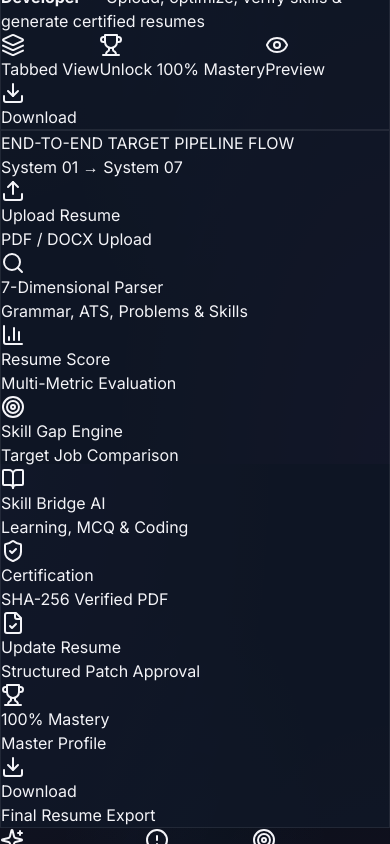
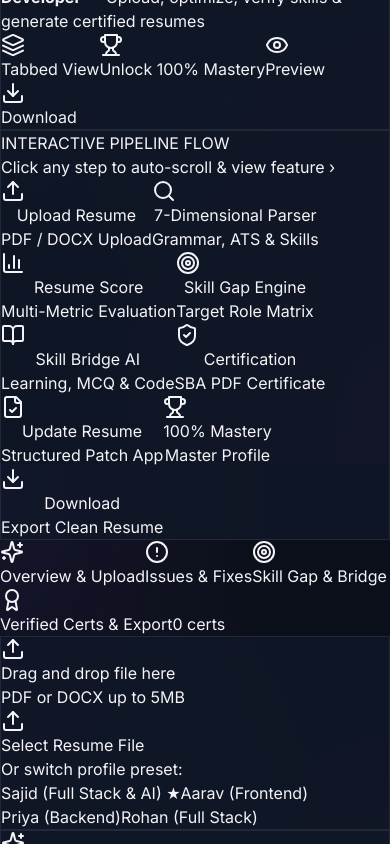
Before and after one commit to sajidahmedofficial/my-project, a React (Vite) app: page / in a window 390 px wide. Shown: the part 4600-5444 px from the top of the page. Built offline with nearby package versions, Linux system fonts and the light colour scheme; no server answers; the database is empty.

Commit message:
feat(navigation): make pipeline flow interactive with auto-scroll and quick jump actions

```diff
--- a/src/components/resume/TargetPipelineFlow.jsx
+++ b/src/components/resume/TargetPipelineFlow.jsx
@@ -1,49 +1,65 @@
-// agent-notes: { ctx: "Interactive target flow diagram banner illustrating the end-to-end SkillBridge AI candidate progression pipeline", deps: ["react", "lucide-react"], state: "active", last: "anti@2026-08-06" }
+// agent-notes: { ctx: "Interactive clickable target pipeline flow with auto-scroll and tab-jump triggers", deps: ["react", "lucide-react"], state: "active", last: "anti@2026-08-20" }
 import React from 'react';
 import { Upload, Search, BarChart3, Target, BookOpen, ShieldCheck, FileCheck, Trophy, Download, ChevronRight } from 'lucide-react';
 
-export default function TargetPipelineFlow({ currentStage = 1 }) {
+export default function TargetPipelineFlow({ currentStage = 1, onStepClick }) {
   const steps = [
-    { num: 1, label: "Upload Resume", icon: Upload, desc: "PDF / DOCX Upload" },
-    { num: 2, label: "7-Dimensional Parser", icon: Search, desc: "Grammar, ATS, Problems & Skills" },
-    { num: 3, label: "Resume Score", icon: BarChart3, desc: "Multi-Metric Evaluation" },
-    { num: 4, label: "Skill Gap Engine", icon: Target, desc: "Target Job Comparison" },
-    { num: 5, label: "Skill Bridge AI", icon: BookOpen, desc: "Learning, MCQ & Coding" },
-    { num: 6, label: "Certification", icon: ShieldCheck, desc: "SHA-256 Verified PDF" },
-    { num: 7, label: "Update Resume", icon: FileCheck, desc: "Structured Patch Approval" },
-    { num: 8, label: "100% Mastery", icon: Trophy, desc: "Master Profile" },
-    { num: 9, label: "Download", icon: Download, desc: "Final Resume Export" }
+    { num: 1, label: "Upload Resume", icon: Upload, desc: "PDF / DOCX Upload", tab: 'overview', targetId: 'upload-section' },
+    { num: 2, label: "7-Dimensional Parser", icon: Search, desc: "Grammar, ATS & Skills", tab: 'overview', targetId: 'analysis-summary' },
+    { num: 3, label: "Resume Score", icon: BarChart3, desc: "Multi-Metric Evaluation", tab: 'overview', targetId: 'score-cards' },
+    { num: 4, label: "Skill Gap Engine", icon: Target, desc: "Target Role Matrix", tab: 'skills', targetId: 'skill-gap-section' },
+    { num: 5, label: "Skill Bridge AI", icon: BookOpen, desc: "Learning, MCQ & Code", tab: 'skills', targetId: 'skill-bridge-section' },
+    { num: 6, label: "Certification", icon: ShieldCheck, desc: "SBA PDF Certificate", tab: 'certs', targetId: 'certificates-section' },
+    { num: 7, label: "Update Resume", icon: FileCheck, desc: "Structured Patch App", tab: 'issues', targetId: 'problems-section' },
+    { num: 8, label: "100% Mastery", icon: Trophy, desc: "Master Profile", tab: 'certs', targetId: 'mastery-section' },
+    { num: 9, label: "Download", icon: Download, desc: "Export Clean Resume", tab: 'certs', targetId: 'download-section' }
   ];
 
+  const handleClick = (step) => {
+    if (onStepClick) {
+      onStepClick(step);
+    }
+  };
+
   return (
-    <div className="glass rounded-2xl p-5 border border-gray-800 space-y-3 bg-gray-950/60">
+    <div className="glass rounded-2xl p-4 border border-gray-800 space-y-2.5 bg-gray-950/70">
       <div className="flex items-center justify-between">
         <h3 className="text-xs font-black text-gray-300 uppercase tracking-widest flex items-center gap-2">
-          <span className="w-2 h-2 rounded-full bg-emerald-400 animate-pulse" /> END-TO-END TARGET PIPELINE FLOW
+          <span className="w-2 h-2 rounded-full bg-emerald-400 animate-pulse" /> INTERACTIVE PIPELINE FLOW
         </h3>
-        <span className="text-[10px] text-gray-500 font-mono">System 01 → System 07</span>
+        <span className="text-[10px] text-accent-purple font-semibold">Click any step to auto-scroll & view feature ›</span>
       </div>
 
-      <div className="grid grid-cols-3 sm:grid-cols-5 md:grid-cols-9 gap-1.5 pt-1">
-        {steps.map((st, i) => {
+      <div className="grid grid-cols-3 sm:grid-cols-5 md:grid-cols-9 gap-1.5 pt-0.5">
+        {steps.map((st) => {
           const Icon = st.icon;
+          const isCurrent = st.num === currentStage;
+          const isPassed = st.num < currentStage;
+
           return (
-            <div
+            <button
               key={st.num}
-              className={`p-2.5 rounded-xl text-center space-y-1.5 border transition-all ${
-                st.num === currentStage
-                  ? 'bg-accent-purple/20 border-accent-purple text-white shadow-lg shadow-accent-purple/10'
-                  : st.num < currentStage
-                  ? 'bg-emerald-500/10 border-emerald-500/30 text-emerald-400'
-                  : 'bg-gray-900/40 border-gray-800 text-gray-400'
+              onClick={() => handleClick(st)}
+              className={`p-2.5 rounded-xl text-center space-y-1.5 border transition-all cursor-pointer group hover:scale-[1.03] active:scale-95 ${
+                isCurrent
+                  ? 'bg-accent-purple/20 border-accent-purple text-white shadow-lg shadow-accent-purple/15 ring-1 ring-accent-purple/50'
+                  : isPassed
+                  ? 'bg-emerald-500/10 border-emerald-500/30 text-emerald-400 hover:bg-emerald-500/20'
+                  : 'bg-gray-900/60 border-gray-800 text-gray-400 hover:border-gray-700 hover:text-white'
               }`}
             >
-              <div className="w-7 h-7 rounded-lg bg-gray-950 border border-gray-800 flex items-center justify-center mx-auto text-xs font-black">
+              <div className={`w-7 h-7 rounded-lg flex items-center justify-center mx-auto text-xs font-black transition-all ${
+                isCurrent
+                  ? 'bg-accent-purple text-white shadow-md'
+                  : isPassed
+                  ? 'bg-emerald-500/20 text-emerald-400 border border-emerald-500/30'
+                  : 'bg-gray-950 border border-gray-800 text-gray-400 group-hover:text-white'
+              }`}>
                 <Icon className="w-3.5 h-3.5" />
               </div>
               <div className="text-[10px] font-extrabold truncate leading-tight">{st.label}</div>
               <div className="text-[8px] text-gray-500 hidden lg:block truncate">{st.desc}</div>
-            </div>
+            </button>
           );
         })}
       </div>
--- a/src/pages/ResumeAnalyzer.jsx
+++ b/src/pages/ResumeAnalyzer.jsx
@@ -439,6 +439,20 @@ APPLIED RESUME IMPROVEMENTS:
 
   const currentStage = is100PercentComplete ? 9 : (pendingSuggestion ? 7 : (verifyingSkillName ? 5 : (selectedFile ? 3 : 1)));
 
+  const handleStepClick = (step) => {
+    if (step.tab) {
+      setActiveTab(step.tab);
+    }
+    setTimeout(() => {
+      const el = document.getElementById(step.targetId);
+      if (el) {
+        el.scrollIntoView({ behavior: 'smooth', block: 'start' });
+      } else {
+        window.scrollBy({ top: 380, behavior: 'smooth' });
+      }
+    }, 80);
+  };
+
   return (
     <div className="space-y-6 animate-fade-in pb-12 resume-analyzer-page">
       {/* Header Bar */}
@@ -493,7 +507,7 @@ APPLIED RESUME IMPROVEMENTS:
       </div>
 
       {/* Target Pipeline Flow Banner */}
-      <TargetPipelineFlow currentStage={currentStage} />
+      <TargetPipelineFlow currentStage={currentStage} onStepClick={handleStepClick} />
 
       {/* Auto Progression Toast Notification Banner */}
       {toastMessage && (
@@ -676,6 +690,43 @@ APPLIED RESUME IMPROVEMENTS:
                       </div>
                     </div>
                   </div>
+
+                  {/* Auto Jump / Feature Navigation Bar */}
+                  <div className="glass rounded-2xl p-4 border border-gray-800 bg-gray-950/80 flex flex-col sm:flex-row items-center justify-between gap-3">
+                    <div className="flex items-center gap-2">
+                      <span className="w-2 h-2 rounded-full bg-accent-purple animate-ping" />
+                      <span className="text-xs font-bold text-white">Next Available Actions in Pipeline:</span>
+                    </div>
+                    <div className="flex items-center gap-2 flex-wrap">
+                      <button
+                        onClick={() => {
+                          setActiveTab('issues');
+                          setTimeout(() => window.scrollBy({ top: 350, behavior: 'smooth' }), 50);
+                        }}
+                        className="px-3 py-1.5 rounded-xl bg-gray-900 hover:bg-gray-800 border border-gray-700 text-amber-300 font-bold text-xs flex items-center gap-1.5 transition-all shadow-sm"
+                      >
+                        <AlertCircle className="w-3.5 h-3.5" /> 1. Review Fixes ({unfixedProblemsCount})
+                      </button>
+                      <button
+                        onClick={() => {
+                          setActiveTab('skills');
+                          setTimeout(() => window.scrollBy({ top: 350, behavior: 'smooth' }), 50);
+                        }}
+                        className="px-3 py-1.5 rounded-xl bg-accent-purple/20 hover:bg-accent-purple/30 border border-accent-purple/40 text-white font-bold text-xs flex items-center gap-1.5 transition-all shadow-sm"
+                      >
+                        <Target className="w-3.5 h-3.5 text-emerald-400" /> 2. Skill Gap & Bridge
+                      </button>
+                      <button
+                        onClick={() => {
+                          setActiveTab('certs');
+                          setTimeout(() => window.scrollBy({ top: 350, behavior: 'smooth' }), 50);
+                        }}
+                        className="px-3 py-1.5 rounded-xl bg-emerald-500/20 hover:bg-emerald-500/30 border border-emerald-500/40 text-emerald-300 font-bold text-xs flex items-center gap-1.5 transition-all shadow-sm"
+                      >
+                        <Award className="w-3.5 h-3.5" /> 3. Verified Certs & PDF
+                      </button>
+                    </div>
+                  </div>
                 </>
               )}
             </div>
```
